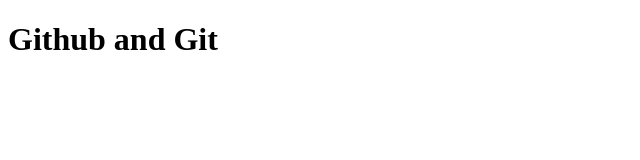
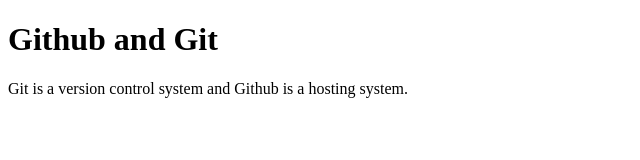
Before and after one commit to emchegep/hello-tech, a plain HTML site: page index.html in a window 1280 px wide. Shown: the whole page, without its empty margins (0-640 px from the left). Drawn offline with Linux system fonts and the light colour scheme.

Commit message:
added a description

```diff
--- a/index.html
+++ b/index.html
@@ -6,5 +6,6 @@
 </head>
 <body>
 <h1>Github and Git</h1>
+<p>Git is a version control system and Github is a hosting system.</p>
 </body>
 </html>
```
